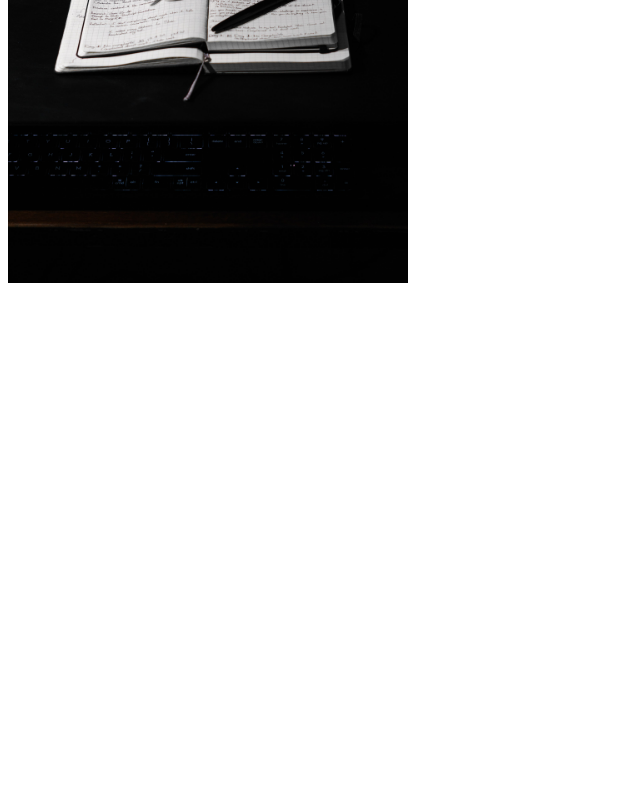
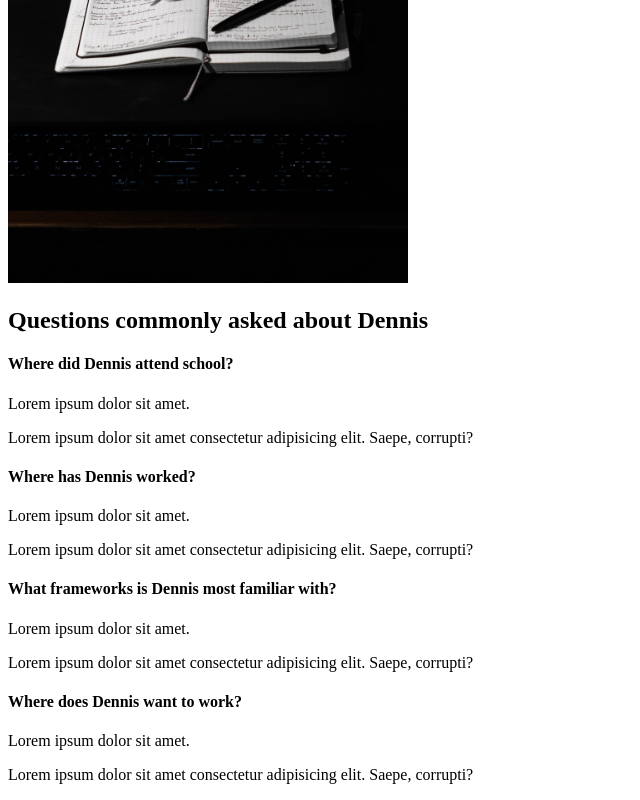
Before and after one commit to deepeters/deepeters.github.io, a React (Create React App) app: page / in a window 1280 px wide. Shown: the part 1993-2793 px from the top of the page, without its empty margins (0-640 px from the left). Before the commit the page ends 2288 px from the top, so only its background shows below. Built offline with nearby package versions, Linux system fonts and the light colour scheme.

Commit message:
Implement a Questions section

```diff
--- /dev/null
+++ b/src/components/QuestionsSection.js
@@ -0,0 +1,39 @@
+import React from 'react';
+
+const QuestionsSection = () => {
+    return (
+        <div className="questions">
+            <h2> <span>Questions</span> commonly asked about Dennis</h2>
+            <div className="question">
+                <h4> Where did Dennis attend school?</h4>
+                <div className="answer">
+                    <p>Lorem ipsum dolor sit amet.</p>
+                    <p>Lorem ipsum dolor sit amet consectetur adipisicing elit. Saepe, corrupti?</p>
+                </div>
+            </div>
+            <div className="question">
+                <h4> Where has Dennis worked?</h4>
+                <div className="answer">
+                    <p>Lorem ipsum dolor sit amet.</p>
+                    <p>Lorem ipsum dolor sit amet consectetur adipisicing elit. Saepe, corrupti?</p>
+                </div>
+            </div>
+            <div className="question">
+                <h4> What frameworks is Dennis most familiar with?</h4>
+                <div className="answer">
+                    <p>Lorem ipsum dolor sit amet.</p>
+                    <p>Lorem ipsum dolor sit amet consectetur adipisicing elit. Saepe, corrupti?</p>
+                </div>
+            </div>
+            <div className="question">
+                <h4> Where does Dennis want to work? </h4>
+                <div className="answer">
+                    <p>Lorem ipsum dolor sit amet.</p>
+                    <p>Lorem ipsum dolor sit amet consectetur adipisicing elit. Saepe, corrupti?</p>
+                </div>
+            </div>
+        </div>
+    )
+}
+
+export default QuestionsSection;
--- a/src/pages/About.js
+++ b/src/pages/About.js
@@ -3,6 +3,7 @@ import React from 'react';
 //Page Components
 import AboutSection from '../components/AboutSection';
 import InterestsSection from '../components/InterestsSection';
+import QuestionsSection from '../components/QuestionsSection';
 
 
 const About = () => {
@@ -10,6 +11,7 @@ const About = () => {
         <>
             < AboutSection />
             < InterestsSection />
+            < QuestionsSection />
         </>
     )
 }
```
